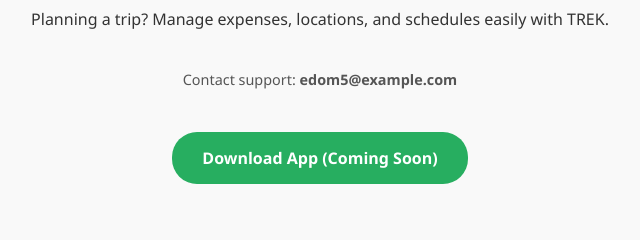
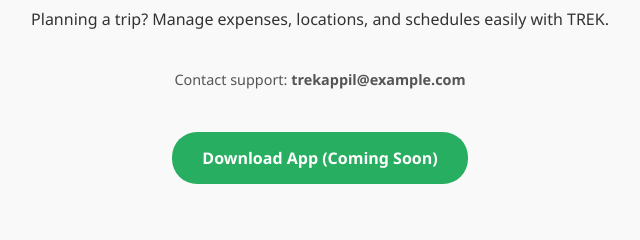
Before and after one commit to Novo967/TREK-landing-page, a plain HTML site: page index.html in a window 1280 px wide. Shown: the part 201-441 px from the top of the page, 320-960 px from the left. Drawn offline with Linux system fonts and the light colour scheme.

Commit message:
Update support email address in index.html

```diff
--- a/index.html
+++ b/index.html
@@ -24,7 +24,7 @@
         <p>Planning a trip? Manage expenses, locations, and schedules easily with TREK.</p>
     </div>
 
-    <p style="font-size: 0.9em; color: #555;">Contact support: <strong>edom5@example.com</strong></p>
+    <p style="font-size: 0.9em; color: #555;">Contact support: <strong>trekappil@example.com</strong></p>
 
     <br><br>
     <a href="#" class="btn">Download App (Coming Soon)</a>
```
